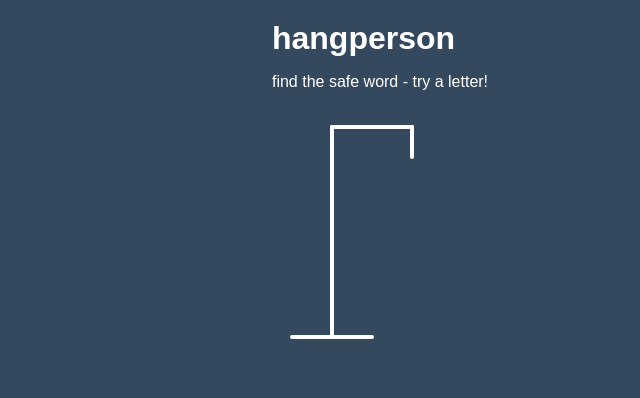
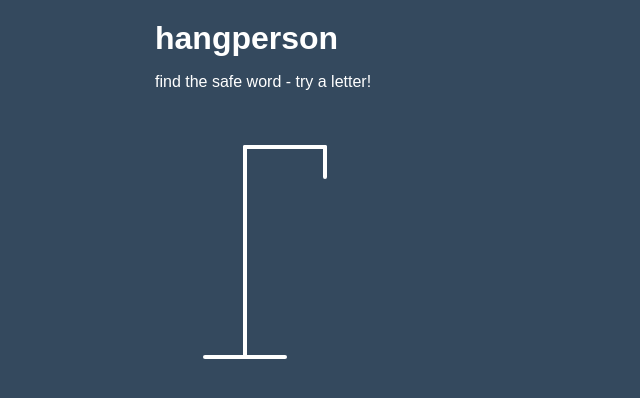
Before and after one commit to belowrd/hangperson-react, a React (Create React App) app: page / in a window 1280 px wide. Shown: the top 398 px of the page, without its empty margins (260-900 px from the left). Built offline with nearby package versions, Linux system fonts and the light colour scheme.

Commit message:
wrong letters added

```diff
--- a/src/App.js
+++ b/src/App.js
@@ -3,6 +3,7 @@ import React from "react";
 
 import Header from "./components/Header";
 import Person from "./components/Person";
+import WrongLetters from "./components/WrongLetters";
 
 import "./App.css";
 
@@ -10,7 +11,10 @@ function App() {
     return (
         <>
             <Header />
-            <Person />
+            <div className="game-container">
+                <Person />
+                <WrongLetters />
+            </div>
         </>
     );
 }
--- a/src/components/Person.js
+++ b/src/components/Person.js
@@ -3,19 +3,19 @@ import React from "react";
 const Person = () => {
     return (
         <svg height="250" width="200" class="figure-container">
-            Rope
+            {/* Rope */}
             <line x1="60" y1="20" x2="140" y2="20" />
             <line x1="140" y1="20" x2="140" y2="50" />
             <line x1="60" y1="20" x2="60" y2="230" />
             <line x1="20" y1="230" x2="100" y2="230" />
-            Head
+            {/* Head */}
             <circle cx="140" cy="70" r="20" class="figure-part" />
-            Body
+            {/* Body */}
             <line x1="140" y1="90" x2="140" y2="150" class="figure-part" />
-            Arms
+            {/* Arms */}
             <line x1="140" y1="120" x2="120" y2="100" class="figure-part" />
             <line x1="140" y1="120" x2="160" y2="100" class="figure-part" />
-            Legs
+            {/* Legs */}
             <line x1="140" y1="150" x2="120" y2="180" class="figure-part" />
             <line x1="140" y1="150" x2="160" y2="180" class="figure-part" />
         </svg>
--- /dev/null
+++ b/src/components/WrongLetters.js
@@ -0,0 +1,11 @@
+import React from "react";
+
+const WrongLetters = () => {
+    return (
+        <div class="wrong-letters-container">
+            <div id="wrong-letters"></div>
+        </div>
+    );
+};
+
+export default WrongLetters;
```
